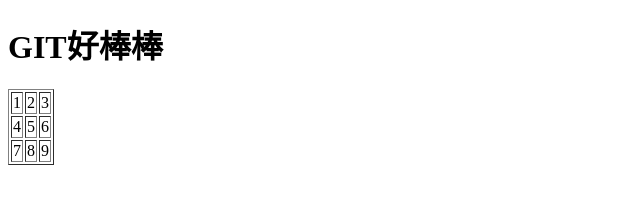
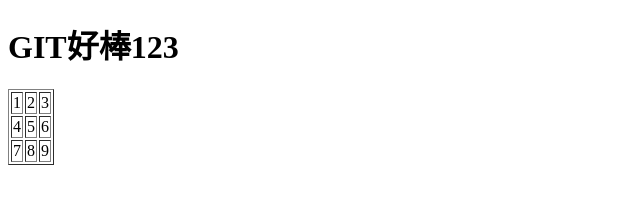
Before and after one commit to yukuolin/first-git, a plain HTML site: page index.html in a window 1280 px wide. Shown: the full height of the page, 0-640 px from the left. Drawn offline with Linux system fonts and the light colour scheme.

Commit message:
修改標題文字內容

```diff
--- a/index.html
+++ b/index.html
@@ -7,7 +7,7 @@
     <title>git練習</title>
 </head>
 <body>
-    <h1>GIT好棒棒</h1>
+    <h1>GIT好棒123</h1>
     <table border="1">
         <tr>
             <td>1</td>
```
